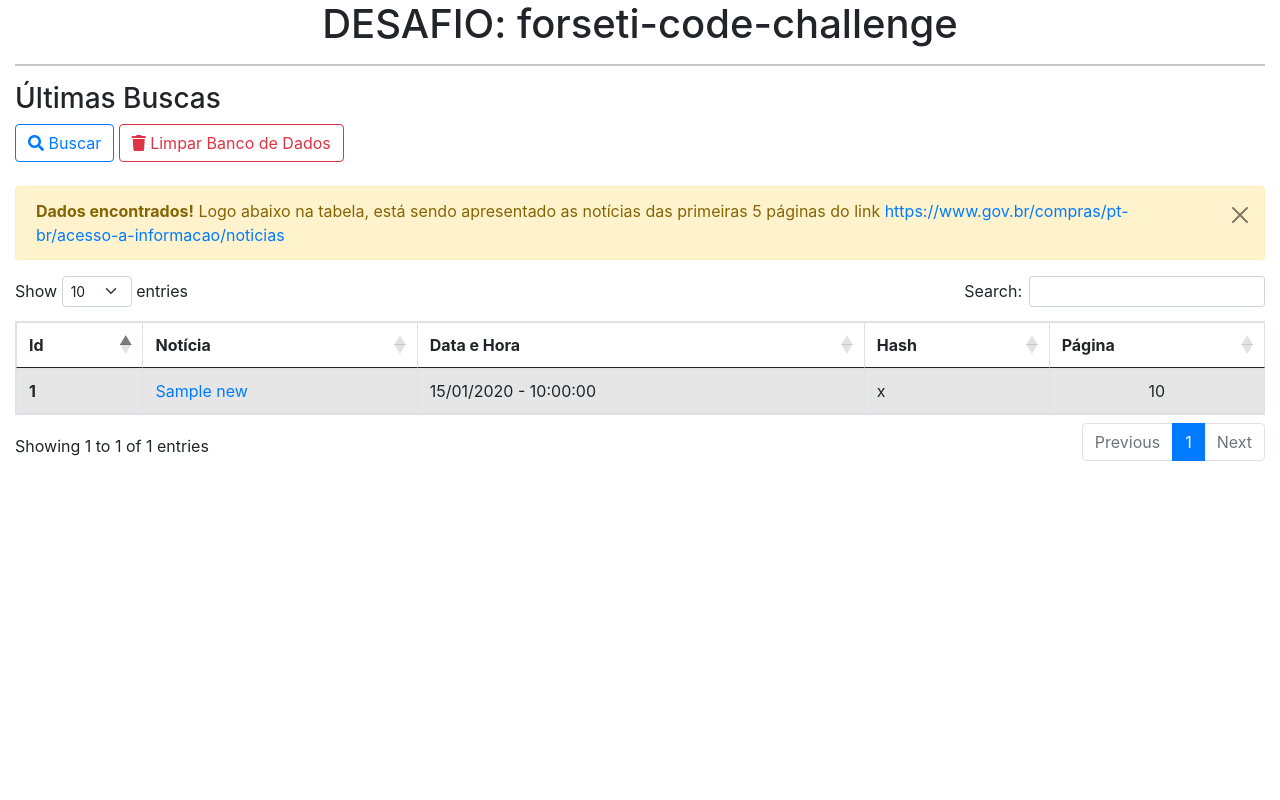
After one commit to NicolaiFurtado/forseti-code-challenge, a PHP site: page / in a window 1280 px wide. The commit adds this page. Run offline with PHP 8.4, Linux system fonts and the light colour scheme; tables that the repository leaves empty hold one stand-in row (values such as "Sample post"); some libraries are stand-ins or nearby versions.

Commit message:
Adicionada novos arquivos de connection.php, para a conexão com o banco de dados. Clean.php, para um truncate do banco de dados. Implementação da index.php para um front-end básico para a apresentação dos dados inseridos. Botão para a inicialização do web-scrapper para a busca das informações.

```diff
--- /dev/null
+++ b/connection.php
@@ -0,0 +1,22 @@
+<?php
+/**
+ * Created by PhpStorm.
+ * User: Nicolai Furtado
+ * Date: 16/06/2021
+ * Time: 08:56
+ */
+
+$host = 'localhost';
+$dbname = 'web-scrapping';
+$user = 'root';
+$pass = 'mysql';
+
+try {
+    $pdo = new PDO("mysql:host=$host;dbname=$dbname;charset=utf8", $user, $pass);
+    $pdo->setAttribute( PDO::ATTR_ERRMODE, PDO::ERRMODE_EXCEPTION);
+    //echo "Conexão Efetuada";
+    return $pdo;
+}
+catch(PDOException $e) {
+    echo 'ERROR: ' . $e->getMessage();
+}
--- /dev/null
+++ b/index.php
@@ -0,0 +1,92 @@
+<?php
+/**
+ * Created by PhpStorm.
+ * User: Nicolai Furtado
+ * Date: 16/06/2021
+ * Time: 08:56
+ */
+require "connection.php";
+
+$sql = "SELECT * FROM news";
+$stmt = $pdo->prepare($sql);
+$stmt->execute();
+$data = $stmt->fetchAll(\PDO::FETCH_ASSOC);
+?>
+
+
+<html>
+<head>
+    <title>DESAFIO: forseti-code-challenge - Nicolai Furtado</title>
+    <link rel="stylesheet" href="https://cdnjs.cloudflare.com/ajax/libs/font-awesome/5.15.3/css/all.min.css" integrity="sha512-iBBXm8fW90+nuLcSKlbmrPcLa0OT92xO1BIsZ+ywDWZCvqsWgccV3gFoRBv0z+8dLJgyAHIhR35VZc2oM/gI1w==" crossorigin="anonymous" referrerpolicy="no-referrer" />
+    <link href="https://cdn.jsdelivr.net/npm/bootstrap@5.0.1/dist/css/bootstrap.min.css" rel="stylesheet" integrity="sha384-+0n0xVW2eSR5OomGNYDnhzAbDsOXxcvSN1TPprVMTNDbiYZCxYbOOl7+AMvyTG2x" crossorigin="anonymous">
+    <link rel="stylesheet" type="text/css" href="https://cdnjs.cloudflare.com/ajax/libs/twitter-bootstrap/4.5.2/css/bootstrap.css">
+    <link rel="stylesheet" type="text/css" href="https://cdn.datatables.net/1.10.25/css/dataTables.bootstrap4.min.css">
+</head>
+<body>
+<div class="container-fluid">
+
+    <div class="text-center">
+        <h1>DESAFIO: forseti-code-challenge</h1>
+        <hr>
+    </div>
+
+    <h3>Últimas Buscas</h3>
+    <a href="serach.php"><button type="button" class="btn btn-outline-primary"><i class="fas fa-search"></i> Buscar</button></a>
+    <?php if(count($data) != 0){ ?>
+        <a href="clean.php"><button type="button" class="btn btn-outline-danger"><i class="fas fa-trash"></i> Limpar Banco de Dados</button></a>
+    <?php } ?>
+    <br><br>
+    <?php if(count($data) == 0){ ?>
+        <h2><span class="badge bg-secondary">Ainda não foi armazenado nenhum dado. Clique em buscar!</span></h2>
+    <?php } else { ?>
+
+        <div class="alert alert-warning alert-dismissible fade show" role="alert">
+            <strong>Dados encontrados!</strong> Logo abaixo na tabela, está sendo apresentado as notícias das primeiras 5 páginas do link <a href="https://www.gov.br/compras/pt-br/acesso-a-informacao/noticias" target="_blank">https://www.gov.br/compras/pt-br/acesso-a-informacao/noticias</a>
+            <button type="button" class="btn-close" data-bs-dismiss="alert" aria-label="Close"></button>
+        </div>
+
+        <table class="table table-striped table-bordered" id="dataTable">
+            <thead>
+            <tr>
+                <th scope="col">Id</th>
+                <th scope="col">Notícia</th>
+                <th scope="col">Data e Hora</th>
+                <th scope="col">Hash</th>
+                <th scope="col">Página</th>
+            </tr>
+
+            </thead>
+            <tbody>
+            <?php
+                foreach($data as $d){
+                $dateTimeBr = explode(" ", $d['dateTime']);
+                $timeBr = $dateTimeBr[1];
+                $dateManiBr = explode("-", $dateTimeBr[0]);
+                $dateBr = $dateManiBr[2]."/".$dateManiBr[1]."/".$dateManiBr[0];
+            ?>
+                <tr>
+                    <th scope="row"><?=$d['id']?></th>
+                    <td><a href="<?=$d['url']?>" target="_blank"><?=$d['title']?></a></td>
+                    <td><?=$dateBr?> - <?=$timeBr?></td>
+                    <td><?=$d['hash']?></td>
+                    <td class="text-center"><?=$d['page']?></td>
+                </tr>
+            <?php } ?>
+            </tbody>
+        </table>
+    <?php } ?>
+
+</div>
+</body>
+<script src="https://ajax.googleapis.com/ajax/libs/jquery/1.12.4/jquery.min.js"></script>
+<script src="https://cdn.jsdelivr.net/npm/bootstrap@5.0.1/dist/js/bootstrap.bundle.min.js" integrity="sha384-gtEjrD/SeCtmISkJkNUaaKMoLD0//ElJ19smozuHV6z3Iehds+3Ulb9Bn9Plx0x4" crossorigin="anonymous"></script>
+
+<script type="text/javascript" language="javascript" src="https://code.jquery.com/jquery-3.5.1.js"></script>
+<script type="text/javascript" language="javascript" src="https://cdn.datatables.net/1.10.25/js/jquery.dataTables.min.js"></script>
+<script type="text/javascript" language="javascript" src="https://cdn.datatables.net/1.10.25/js/dataTables.bootstrap4.min.js"></script>
+<script>
+    $(document).ready(function() {
+        $('#dataTable').DataTable();
+    } );
+</script>
+</html>
--- a/serach.php
+++ b/serach.php
@@ -6,8 +6,7 @@
  * Time: 20:30
  */
 
-$pdo = new PDO('mysql:host=localhost; dbname=web-scrapping; charset=utf8', 'root', 'mysql');
-$pdo->setAttribute(PDO::ATTR_ERRMODE, PDO::ERRMODE_EXCEPTION);
+require "connection.php";
 
 libxml_use_internal_errors(true);
 $count = 0;
@@ -70,3 +69,4 @@ while($count < 5){
     }
     $count++;
 }
+header('Location: index.php');
```
Also changed, not shown: clean.php (added, +15 -0 lines).
